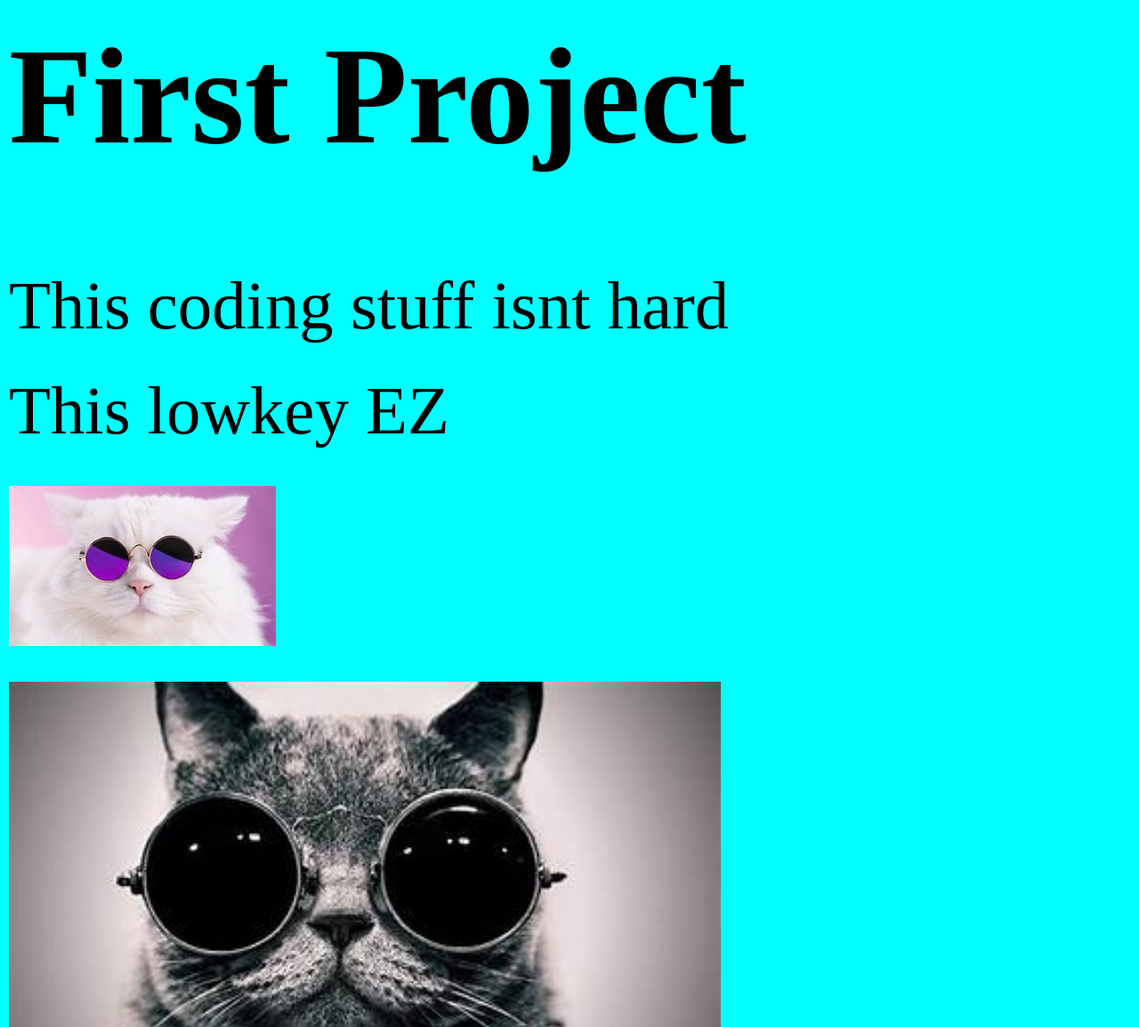
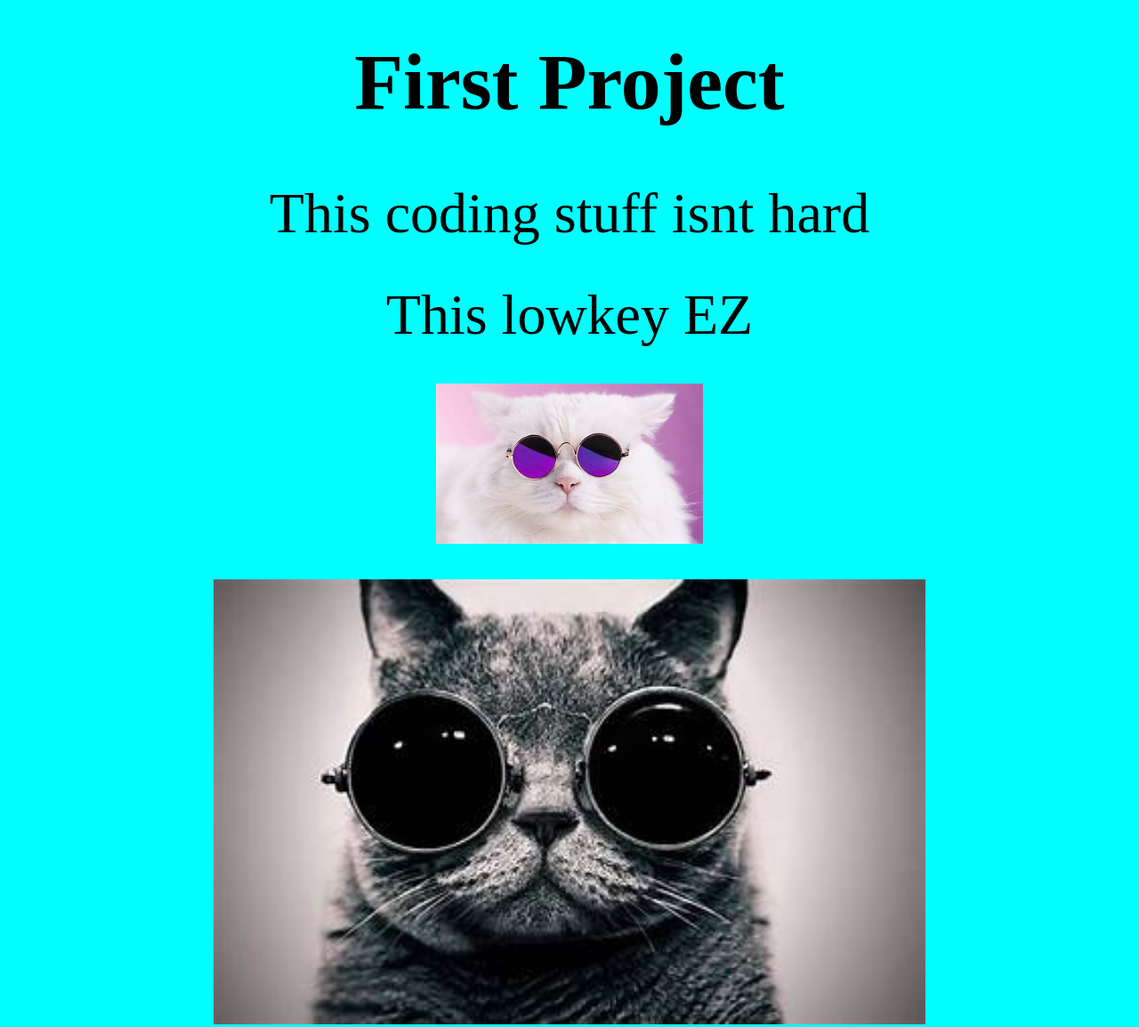
Before and after one commit to carcan95/Website.html, a plain HTML site: page index.html in a window 1280 px wide. Shown: the top 1154 px of the page at 89% size. Drawn offline with Linux system fonts and the light colour scheme.

Commit message:
Update index.html

```diff
--- a/index.html
+++ b/index.html
@@ -4,36 +4,34 @@
   <meta name="viewport" content="width=device-width, initial-scale=1.0">
   <style>
     body {
-      font-size: 6vw; /* Responsive font size */
+      font-size: 4vw; /* Slightly smaller for mobile */
       color: rgb(0, 0, 0);
       background-color: cyan;
-      position: relative;
       margin: 0;
       padding: 0;
+      text-align: center; /* Center all content */
     }
     .header-1 {
-      margin-top: 20px;
-      margin-left: 10px;
+      margin-top: 40px;
+      font-size: 7vw;
     }
-    .moved-text, .another-text {
-      margin-left: 10px;
-      margin-top: 30px;
+    .moved-text {
+      margin-top: 40px;
+      font-size: 5vw;
     }
-    .moved-image {
+    .another-text {
+      margin-top: 40px;
+      font-size: 5vw;
+    }
+    .moved-image, .moved-image-2 {
       display: block;
-      margin: 40px 0 0 10px;
-      max-width: 90vw;
-      height: auto;
-    }
-    .moved-image-2 {
-      display: block;
-      margin: 40px 0 0 10px;
+      margin: 40px auto 0 auto; /* Center images */
       max-width: 90vw;
       height: auto;
     }
     button {
       display: block;
-      margin: 40px 0 0 10px;
+      margin: 40px auto 0 auto; /* Center buttons */
       font-size: 5vw;
       padding: 10px 20px;
     }
```
